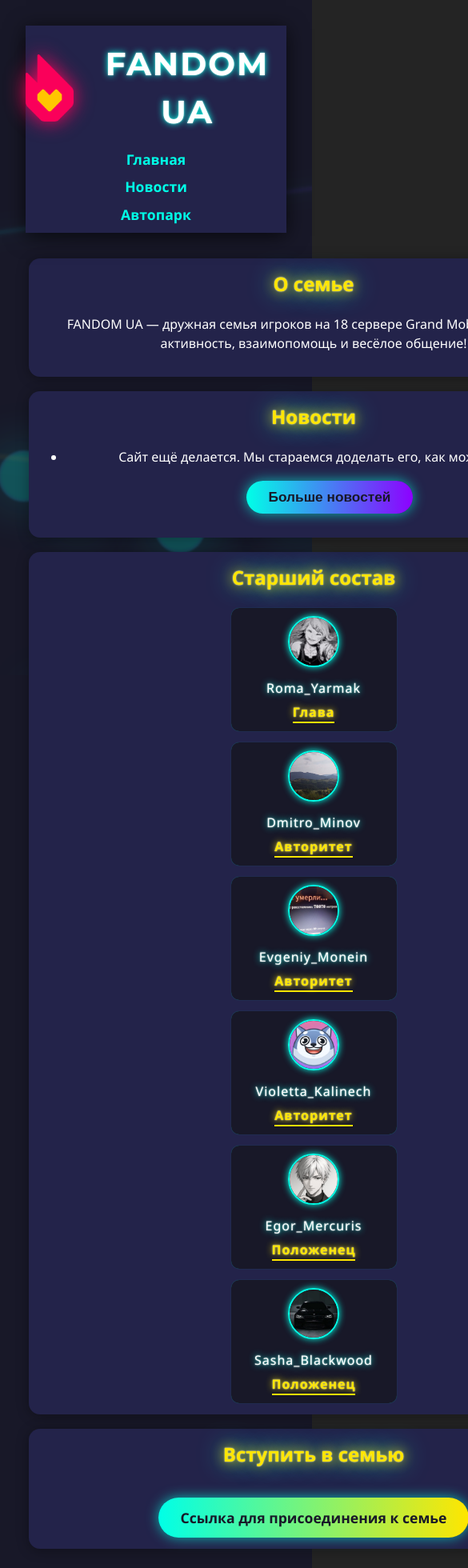
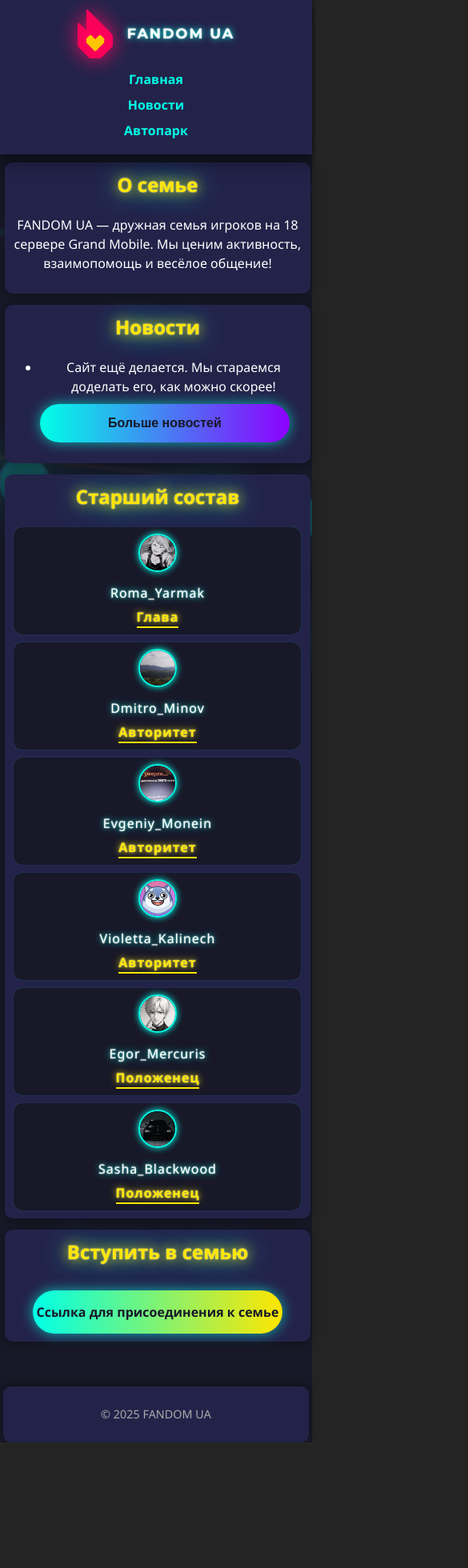
Before and after one commit to HaveFun339/FANDOM-UA, a React (Vite) app: page / in a window 390 px wide. Shown: the top 1960 px of the page at 80% size, 585 px wide, since content can reach past the window. After the commit the page ends 1803 px from the top, so only its background shows below. Built offline with nearby package versions, Linux system fonts and the light colour scheme.

Commit message:
fixed phone version

```diff
--- a/src/App.css
+++ b/src/App.css
@@ -387,34 +387,117 @@ footer {
   position: relative;
   z-index: 2;
 }
-@keyframes spotPulse {
-  0% { opacity: 0.10; transform: scale(1);}
-  100% { opacity: 0.18; transform: scale(1.15);}
+
+@media (max-width: 900px) {
+  main, footer {
+    max-width: 100vw;
+    padding-left: 0;
+    padding-right: 0;
+  }
+  section {
+    min-width: unset;
+    width: 98vw;
+    margin-left: 1vw;
+    margin-right: 1vw;
+    box-sizing: border-box;
+  }
 }
 
+@media (max-width: 600px) {
+  html, body, #root, .App {
+    min-width: 100vw;
+    width: 100vw;
+    padding: 0;
+    margin: 0;
+    box-sizing: border-box;
+  }
 
+  main {
+    padding: 0 2px;
+    margin: 10px 0;
+    max-width: 100vw;
+    width: 100vw;
+  }
 
+  section {
+    min-width: unset;
+    width: 98vw;
+    margin-left: 1vw;
+    margin-right: 1vw;
+    padding: 10px 4px;
+    border-radius: 10px;
+    margin-bottom: 14px;
+    box-sizing: border-box;
+  }
 
-@keyframes starTwinkle {
-  0% { opacity: 0.3; }
-  100% { opacity: 1; }
+  .App-header {
+    padding: 12px 0 8px 0;
+  }
+
+  .logo {
+    width: 44px;
+    margin-bottom: 6px;
+  }
+
+  h1, .head {
+    font-size: 1.1rem;
+    margin-bottom: 6px;
+  }
+
+  nav {
+    display: flex;
+    flex-direction: column;
+    gap: 6px;
+    align-items: center;
+    margin-bottom: 8px;
+  }
+
+  nav a {
+    margin: 0 0 2px 0;
+    font-size: 1rem;
+  }
+
+  .members-list {
+    flex-direction: column;
+    align-items: center;
+    gap: 10px;
+  }
+
+  .member-card {
+    min-width: 80vw;
+    max-width: 90vw;
+    padding: 8px 4px;
+    width: 98vw;
+  }
+
+  .member-card img {
+    width: 44px;
+    height: 44px;
+  }
+
+  .join-btn  {
+    width: 80vw;
+    font-size: 1rem;
+    padding: 15px 0;
+    margin-top: 10px;
+
+    text-align: center;
+  }
+.more{
+  display: flex;
+  justify-content: center;
+    width: 80vw;
+    font-size: 1rem;
+    padding: 15px 10px;
+    margin-top: 10px;
+    text-align: center;
+  }
+  footer {
+    font-size: 0.9rem;
+    padding: 10px 0;
+    border-radius: 10px;
+    max-width: 98vw;
+    margin-left: 1vw;
+    margin-right: 1vw;
+  }
 }
-.square {
-  position: absolute;
-  border-radius: 12px;
-  opacity: 0.13;
-  pointer-events: none;
-  background: linear-gradient(135deg, #00ffe7 40%, #8d01ff 100%);
-  filter: blur(2px) drop-shadow(0 0 16px #00ffe7);
-  animation: squareFloat 18s linear infinite;
-}
-.square:nth-child(1) { width: 60px; height: 60px; left: 12vw; top: 60vh; animation-delay: 0s;}
-.square:nth-child(2) { width: 40px; height: 40px; left: 80vw; top: 20vh; animation-delay: 4s;}
-.square:nth-child(3) { width: 90px; height: 90px; left: 50vw; top: 80vh; animation-delay: 8s;}
-.square:nth-child(4) { width: 30px; height: 30px; left: 70vw; top: 60vh; animation-delay: 2s;}
-.square:nth-child(5) { width: 70px; height: 70px; left: 30vw; top: 10vh; animation-delay: 6s;}
-
-@keyframes squareFloat {
-  0% { transform: translateY(0) rotate(0deg);}
-  100% { transform: translateY(-120vh) rotate(180deg);}
-}
```
